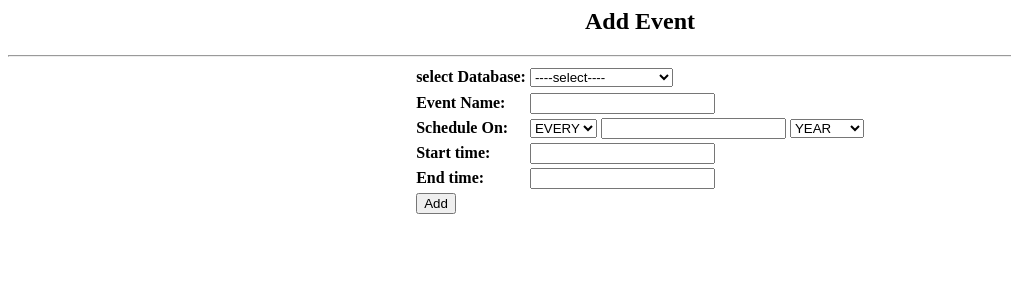
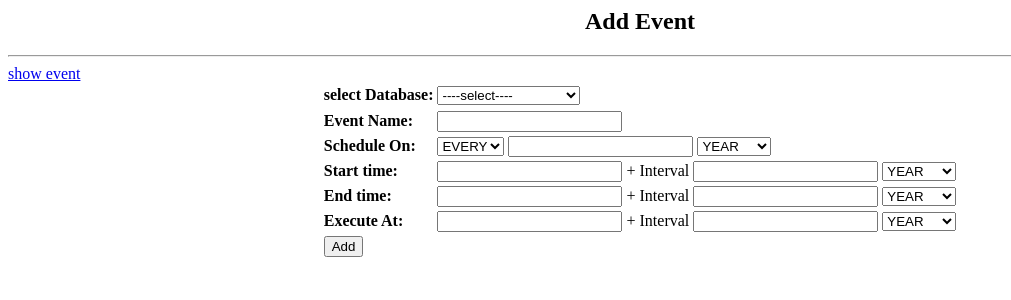
Before and after one commit to rohinijadhav/scheduler, a PHP site: page /add_event.php in a window 1280 px wide. Shown: the top 300 px of the page, without its empty margins (0-1011 px from the left). Run offline with PHP 8.4, Linux system fonts and the light colour scheme; some libraries are stand-ins or nearby versions.

Commit message:
Update add_event.php

```diff
--- a/add_event.php
+++ b/add_event.php
@@ -11,6 +11,7 @@
 	</script>
 </head>
 <body>
+
 <?php
 
 	$con = mysqli_connect("localhost", "root", "root", "scheduler") or die("Error in Connection:".mysqli_error($con));
@@ -20,6 +21,7 @@
 	$result_db = mysqli_query($con,$sql_db) or die("Error in query:".mysqli_error($con));
 ?>
 	<h2 align="center">Add Event</h2><hr>
+	<a href="index.php">show event</a>
 	<form action="#" method="POST">
 	<table align = "center">
 	<tr>
@@ -43,8 +45,8 @@
 				<option value="EVERY">EVERY</option>
 				<option value="AT">AT</option>
 				</select>
-			<input type ="text" name="num"> </td>
-			<td><select name="interval">
+			<input type ="text" name="num">
+			<select name="interval">
 					<option value="YEAR">YEAR</option>
 					<option value="MONTH">MONTH</option>
 					<option value="DAY">DAY</option>
@@ -55,12 +57,41 @@
 		</tr>
 		<tr>
 			<td><b>Start time:</b></td>
-			<td><input type="text" name="start"></td>
+			<td><input type="text" name="start"> + Interval <input type="text" name="num_str">
+			<select name="inter_str">
+					<option value="YEAR">YEAR</option>
+					<option value="MONTH">MONTH</option>
+					<option value="DAY">DAY</option>
+					<option value="HOUR">HOUR</option>
+					<option value="MINUTE">MINUTE</option>
+					<option value="WEEK">WEEK</option>
+				</select></td>
 		</tr>
 		<tr>
 			<td><b>End time:</b></td>
-			<td><input type="text" name="end"></td>
+			<td><input type="text" name="end"> + Interval <input type="text" name="num_end">
+			<select name="inter_end">
+					<option value="YEAR">YEAR</option>
+					<option value="MONTH">MONTH</option>
+					<option value="DAY">DAY</option>
+					<option value="HOUR">HOUR</option>
+					<option value="MINUTE">MINUTE</option>
+					<option value="WEEK">WEEK</option>
+				</select></td>
 		</tr>
+		<tr>
+			<td><b>Execute At:</b></td>
+			<td><input type="text" name="execute"> + Interval <input type="text" name="num_exe">
+			<select name="inter_exe">
+					<option value="YEAR">YEAR</option>
+					<option value="MONTH">MONTH</option>
+					<option value="DAY">DAY</option>
+					<option value="HOUR">HOUR</option>
+					<option value="MINUTE">MINUTE</option>
+					<option value="WEEK">WEEK</option>
+				</select></td>
+		</tr>
+
 
 		<tr>
 			<td><input type="submit" name="submit" value="Add"></td>
@@ -73,11 +104,35 @@
 		{
 			if(($_POST['start'] != NULL) AND ($_POST['end'] != NULL))
 			{
-				$sql = "CREATE EVENT IF NOT EXISTS $_POST[ename] ON SCHEDULE $_POST[schedule] $_POST[num] $_POST[interval] STARTS '$_POST[start]' ENDS '$_POST[end]' DO CALL $_POST[dbname].$_POST[jobname]";
+				if(($_POST['num_str']!=NULL) AND ($_POST['num_end']!=NULL))
+				{
+					$sql = "CREATE EVENT IF NOT EXISTS $_POST[ename] ON SCHEDULE $_POST[schedule] $_POST[num] $_POST[interval] STARTS '$_POST[start]' + INTERVAL $_POST[num_str] $_POST[inter_str] ENDS '$_POST[end]' + INTERVAL $_POST[num_end] $_POST[inter_end] DO CALL $_POST[dbname].$_POST[jobname]";
+				}
+				elseif(($_POST['num_str']!=NULL) AND ($_POST['num_end']==NULL))
+				{
+					$sql = "CREATE EVENT IF NOT EXISTS $_POST[ename] ON SCHEDULE $_POST[schedule] $_POST[num] $_POST[interval] STARTS '$_POST[start]' + INTERVAL $_POST[num_str] $_POST[inter_str] ENDS '$_POST[end]' DO CALL $_POST[dbname].$_POST[jobname]";
+				}
+				elseif(($_POST['num_str']==NULL) AND ($_POST['num_end']!=NULL))
+				{
+					$sql = "CREATE EVENT IF NOT EXISTS $_POST[ename] ON SCHEDULE $_POST[schedule] $_POST[num] $_POST[interval] STARTS '$_POST[start]' ENDS '$_POST[end]' + INTERVAL $_POST[num_end] $_POST[inter_end] DO CALL $_POST[dbname].$_POST[jobname]";
+				}
+				else
+				{
+					$sql = "CREATE EVENT IF NOT EXISTS $_POST[ename] ON SCHEDULE $_POST[schedule] $_POST[num] $_POST[interval] STARTS '$_POST[start]' ENDS '$_POST[end]' DO CALL $_POST[dbname].$_POST[jobname]";
+				}
 			}
 			elseif (($_POST['start'] != NULL) AND ($_POST['end'] == NULL))
 			{
-				$sql = "CREATE EVENT IF NOT EXISTS $_POST[ename] ON SCHEDULE $_POST[schedule] $_POST[num] $_POST[interval] STARTS '$_POST[start]' DO CALL $_POST[dbname].$_POST[jobname]";
+				if($_POST['num_str']!=NULL)
+				{
+
+					$sql = "CREATE EVENT IF NOT EXISTS $_POST[ename] ON SCHEDULE $_POST[schedule] $_POST[num] $_POST[interval] STARTS '$_POST[start]' + INTERVAL $_POST[num_str] $_POST[inter_str] DO CALL $_POST[dbname].$_POST[jobname]";
+
+				}
+				else
+				{
+				 	$sql = "CREATE EVENT IF NOT EXISTS $_POST[ename] ON SCHEDULE $_POST[schedule] $_POST[num] $_POST[interval] STARTS '$_POST[start]' DO CALL $_POST[dbname].$_POST[jobname]";
+				}
 			}
 			else
 			{
@@ -87,10 +142,18 @@
 		}
 		else
 		{
-			$sql = "CREATE EVENT IF NOT EXISTS $_POST[ename] ON SCHEDULE $_POST[schedule] '$_POST[start]' DO CALL $_POST[dbname].$_POST[jobname]";
+			if($_POST['num_exe']!=NULL)
+			{
+				$sql = "CREATE EVENT IF NOT EXISTS $_POST[ename] ON SCHEDULE $_POST[schedule] '$_POST[execute]' + INTERVAL $_POST[num_exe] $_POST[inter_exe] DO CALL $_POST[dbname].$_POST[jobname]";			}
+			else
+			{
+
+				$sql = "CREATE EVENT IF NOT EXISTS $_POST[ename] ON SCHEDULE $_POST[schedule] '$_POST[execute]' DO CALL $_POST[dbname].$_POST[jobname]";
+
+			}
 		}
 		mysqli_query($con,$sql) or die("error:".mysqli_error());
-		//header('Location: index.php');
+		header('Location: index.php');
 	}
 ?>
 	</body>
```
